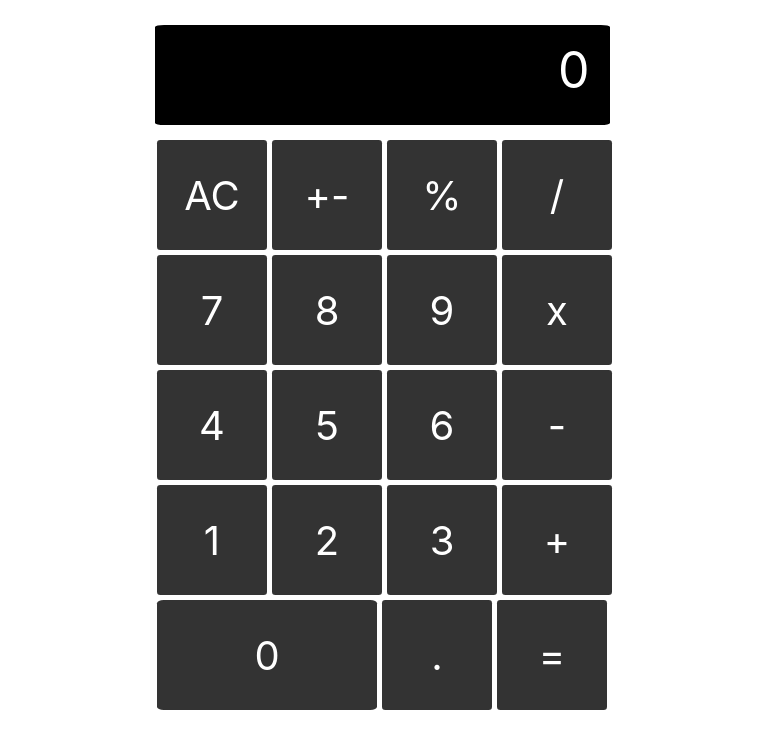
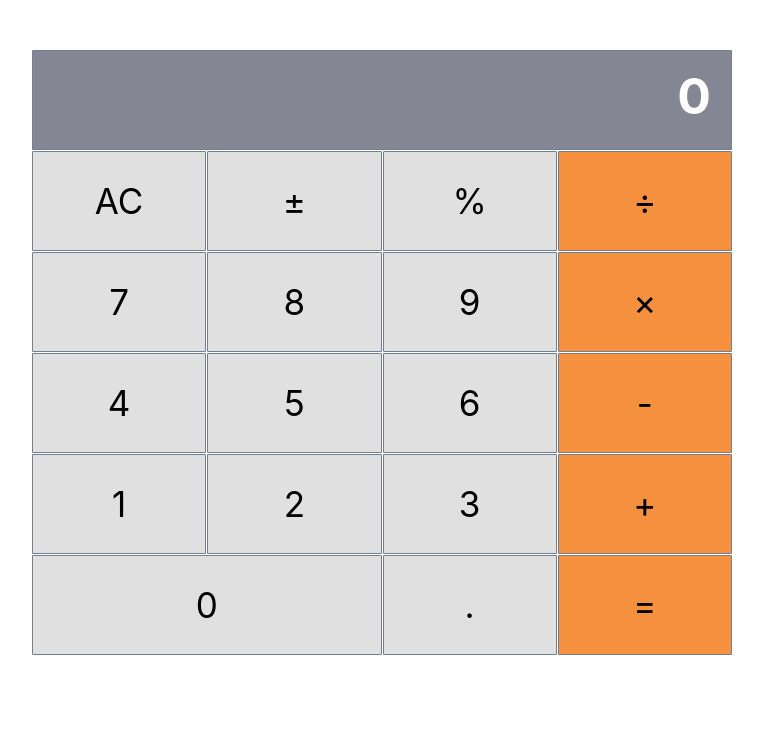
Before and after one commit to leonmezu1/React-calc, a React (Create React App) app: page / in a window 1280 px wide. Shown: the top 748 px of the page, without its empty margins (258-1021 px from the left). Built offline with nearby package versions, Linux system fonts and the light colour scheme.

Commit message:
Styling changes

```diff
--- a/src/components/App/App.css
+++ b/src/components/App/App.css
@@ -1,9 +1,10 @@
 .App {
-  display: flex;
-  flex-direction: column;
-  align-items: center;
-  justify-content: center;
-  margin: auto;
+  margin-top: 50px;
+  display: grid;
+  grid-template-columns: 1fr;
+  grid-template-rows: 2fr;
+  grid-gap: 1px;
+  max-width: 700px;
   width: 100%;
   height: 100%;
 }
--- a/src/components/Button/Button.css
+++ b/src/components/Button/Button.css
@@ -1,21 +1,27 @@
 .Button {
-  background: #333;
-  width: 110px;
-  height: 110px;
-  font-size: 40px;
-  color: #fff;
+  background: #e0e0e0;
+  width: 100%;
+  height: 100px;
+  font-size: 35px;
+  color: #000;
   display: flex;
   align-items: center;
   justify-content: center;
-  border-radius: 3%;
   cursor: pointer;
-  -webkit-border-radius: 3%;
-  -moz-border-radius: 3%;
-  -ms-border-radius: 3%;
-  -o-border-radius: 3%;
+  border: 1px solid slategray;
+  border-radius: 1%;
+  -webkit-border-radius: 1%;
+  -moz-border-radius: 1%;
+  -ms-border-radius: 1%;
+  -o-border-radius: 1%;
 }
 
 .Button.zero {
   width: 100%;
   grid-column: 1 / span 2;
+  margin-right: 1px;
 }
+
+.Button.orangered {
+  background-color: #f5913e;
+}
--- a/src/components/Button/Button.js
+++ b/src/components/Button/Button.js
@@ -3,16 +3,18 @@ import PropTypes from 'prop-types';
 
 import './Button.css';
 
-const Button = ({ content }) => (
-  <div className={`Button ${content === '0' ? 'zero' : ''}`}>{content}</div>
+const Button = ({ content, type }) => (
+  <div className={`Button ${content === '0' ? 'zero' : ''} ${type === 'operator' ? 'orangered' : ''}`}>{content}</div>
 );
 
 Button.propTypes = {
   content: PropTypes.string,
+  type: PropTypes.string,
 };
 
 Button.defaultProps = {
   content: '',
+  type: '',
 };
 
 export default Button;
--- a/src/components/ButtonPannel/ButtonPanel.css
+++ b/src/components/ButtonPannel/ButtonPanel.css
@@ -1,14 +1,14 @@
 .ButtonPanel {
-  max-width: 450px;
+  width: 100%;
   display: grid;
   grid-template-columns: 100%;
   grid-template-rows: repeat(5, 1fr);
-  grid-gap: 5px;
+  grid-gap: 1px;
 }
 
 .Group {
   display: grid;
   grid-template-columns: repeat(4, 1fr);
   grid-template-rows: 100%;
-  grid-gap: 5px;
+  grid-gap: 1px;
 }
--- a/src/components/ButtonPannel/ButtonPanel.js
+++ b/src/components/ButtonPannel/ButtonPanel.js
@@ -5,33 +5,33 @@ import './ButtonPanel.css';
 const ButtonPanel = () => (
   <div className="ButtonPanel">
     <div className="Group One">
-      <Button content="AC" />
-      <Button content="+-" />
-      <Button content="%" />
-      <Button content="/" />
+      <Button content="AC" type="" />
+      <Button content="±" type="" />
+      <Button content="%" type="" />
+      <Button content="÷" type="operator" />
     </div>
     <div className="Group Two">
-      <Button content="7" />
-      <Button content="8" />
-      <Button content="9" />
-      <Button content="x" />
+      <Button content="7" type="" />
+      <Button content="8" type="" />
+      <Button content="9" type="" />
+      <Button content="×" type="operator" />
     </div>
     <div className="Group Three">
-      <Button content="4" />
-      <Button content="5" />
-      <Button content="6" />
-      <Button content="-" />
+      <Button content="4" type="" />
+      <Button content="5" type="" />
+      <Button content="6" type="" />
+      <Button content="-" type="operator" />
     </div>
     <div className="Group Four">
-      <Button content="1" />
-      <Button content="2" />
-      <Button content="3" />
-      <Button content="+" />
+      <Button content="1" type="" />
+      <Button content="2" type="" />
+      <Button content="3" type="" />
+      <Button content="+" type="operator" />
     </div>
     <div className="Group Five">
-      <Button content="0" />
-      <Button content="." />
-      <Button content="=" />
+      <Button content="0" type="" />
+      <Button content="." type="" />
+      <Button content="=" type="operator" />
     </div>
   </div>
 );
--- a/src/components/Display/Display.css
+++ b/src/components/Display/Display.css
@@ -1,17 +1,17 @@
 .Display {
-  margin-top: 25px;
-  margin-bottom: 15px;
   padding-right: 20px;
   text-align: right;
   line-height: 90px;
-  width: 455px;
+  width: 100%;
   height: 100px;
-  background-color: #000;
+  background-color: #858694;
   color: #fff;
+  font-weight: bold;
   font-size: 50px;
-  border-radius: 2%;
-  -webkit-border-radius: 2%;
-  -moz-border-radius: 2%;
-  -ms-border-radius: 2%;
-  -o-border-radius: 2%;
+  border: 1px solid slategray;
+  border-radius: 0.5%;
+  -webkit-border-radius: 0.5%;
+  -moz-border-radius: 0.5%;
+  -ms-border-radius: 0.5%;
+  -o-border-radius: 0.5%;
 }
--- a/src/index.css
+++ b/src/index.css
@@ -30,3 +30,9 @@ code {
     'Courier New',
     monospace;
 }
+
+#root {
+  display: flex;
+  align-items: center;
+  justify-content: center;
+}
```
Also changed, not shown: .stickler.yml (deleted).
